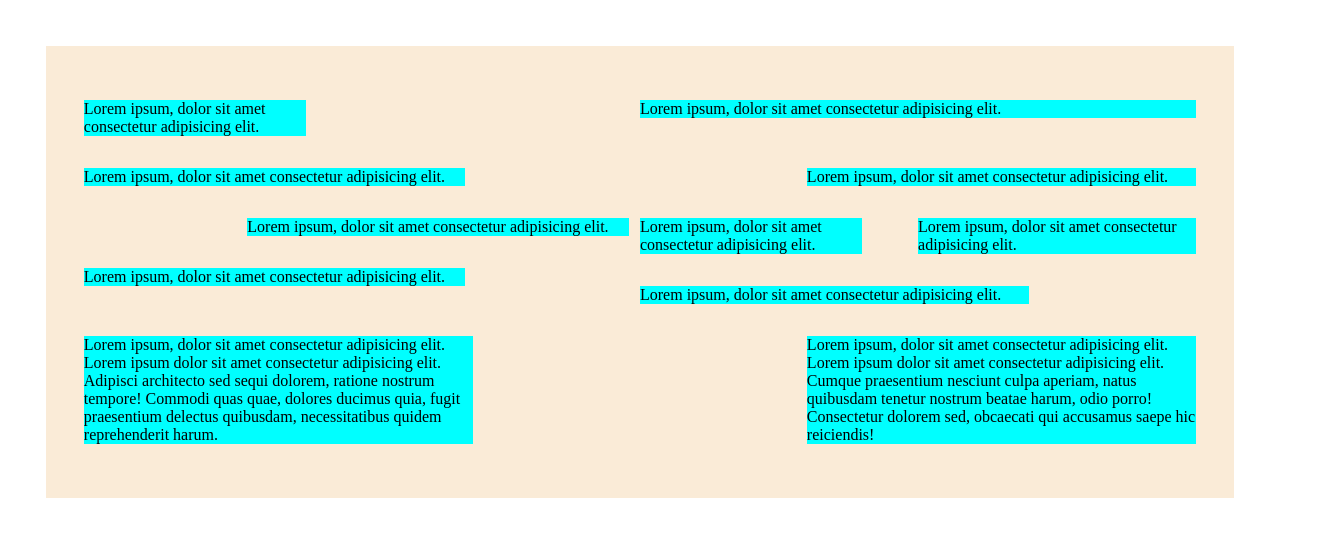
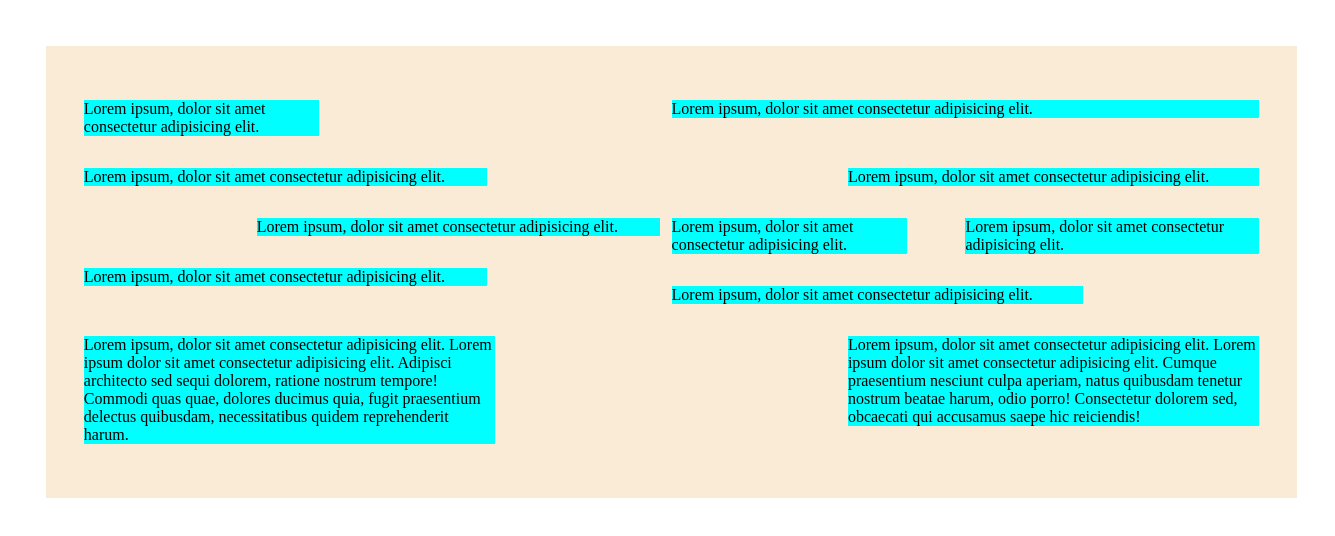
Before and after one commit to PauliusRa1987/1-homework, a website: page index.html in a window 1280 px wide. Shown: the whole page, 1335 px wide, since content can reach past the window. Drawn offline with Linux system fonts and the light colour scheme.

Commit message:
be klaidos

```diff
--- a/index.html
+++ b/index.html
@@ -7,7 +7,7 @@
     <title>Document</title>
 </head>
 <body>
-    <main style="background-color: antiquewhite; width: 93%%; display: inline-block; padding: 3%; margin: 3%;">
+    <main style="background-color: antiquewhite; width: 93%; display: inline-block; padding: 3%; margin: 3%;">
         <div style="width: 100%; float: left;">
             <p style="width: 20%; float: left; background-color: aqua;">Lorem ipsum, dolor sit amet consectetur adipisicing elit.</p>
             <p style="width: 50%; float: right; background-color: aqua;">Lorem ipsum, dolor sit amet consectetur adipisicing elit.</p>
```
